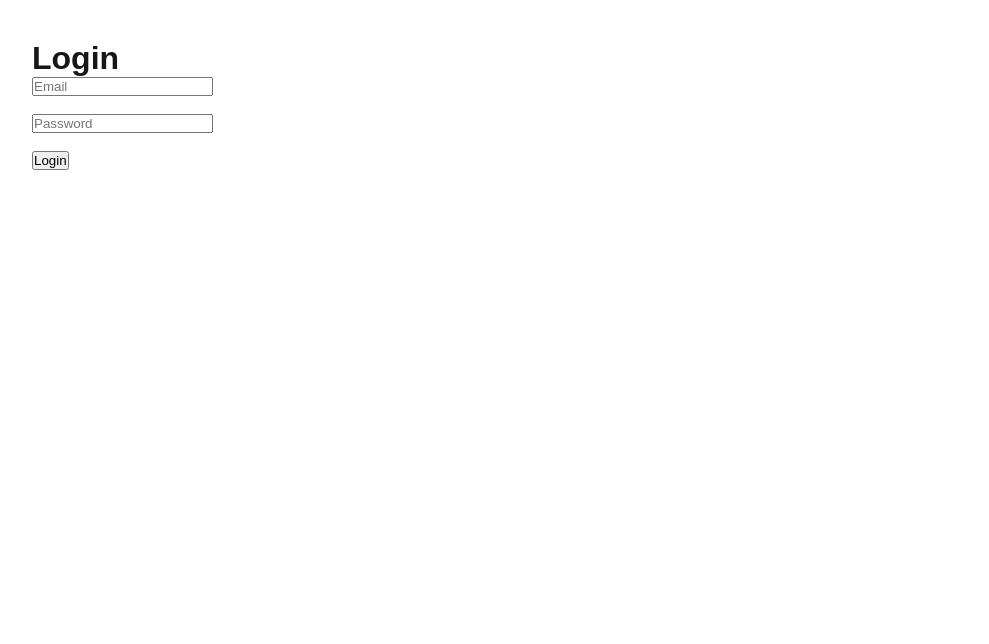
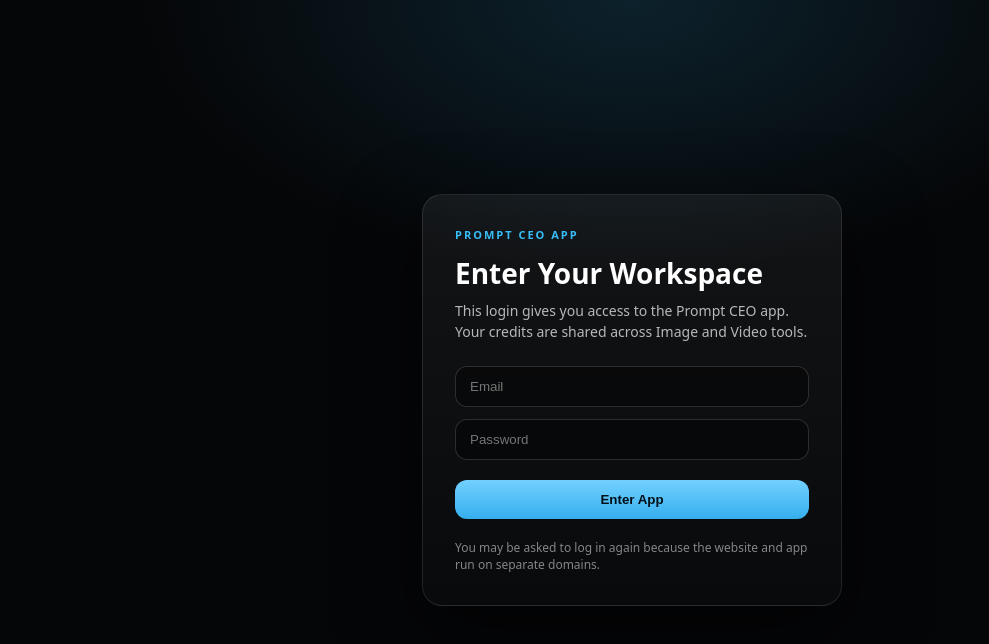
Before and after one commit to JerryWear/prompt-ceo, a Next.js app: page /login in a window 1280 px wide. Shown: the top 644 px of the page, without its empty margins (8-997 px from the left). Built offline with nearby package versions, Linux system fonts and the light colour scheme; no server answers.

Commit message:
Fix credits checkout auth and UI

```diff
--- a/app/login/page.js
+++ b/app/login/page.js
@@ -1,25 +1,25 @@
-"use client"
+'use client'
 
-import { useState } from "react"
-import { useRouter } from "next/navigation"
-import { createClient } from "../../lib/supabase/client"
+import { useState } from 'react'
+import { useRouter } from 'next/navigation'
+import { createClient } from '../../lib/supabase/client'
 
 export default function LoginPage() {
   const router = useRouter()
   const supabase = createClient()
 
-  const [email, setEmail] = useState("")
-  const [password, setPassword] = useState("")
+  const [email, setEmail] = useState('')
+  const [password, setPassword] = useState('')
   const [loading, setLoading] = useState(false)
-  const [error, setError] = useState("")
+  const [error, setError] = useState('')
 
   const handleLogin = async (e) => {
     e.preventDefault()
     setLoading(true)
-    setError("")
+    setError('')
 
     if (!email || !password) {
-      setError("Email and password are required")
+      setError('Email and password are required')
       setLoading(false)
       return
     }
@@ -35,40 +35,132 @@ export default function LoginPage() {
       return
     }
 
-    // ✅ CRITICAL: redirect AFTER session is created
-    router.push("/prompt-v2")
+    router.push('/prompt-v2')
     router.refresh()
   }
 
   return (
-    <div style={{ padding: 40 }}>
-      <h1>Login</h1>
+    <main style={styles.page}>
+      <div style={styles.card}>
+        <div style={styles.badge}>PROMPT CEO APP</div>
 
-      <form onSubmit={handleLogin}>
+        <h1 style={styles.title}>Enter Your Workspace</h1>
+
+        <p style={styles.subtitle}>
+          This login gives you access to the Prompt CEO app.
+          Your credits are shared across Image and Video tools.
+        </p>
+
+        <form onSubmit={handleLogin} style={styles.form}>
           <input
             type="email"
             placeholder="Email"
             value={email}
             onChange={(e) => setEmail(e.target.value)}
+            style={styles.input}
           />
-
-        <br /><br />
 
           <input
             type="password"
             placeholder="Password"
             value={password}
             onChange={(e) => setPassword(e.target.value)}
+            style={styles.input}
           />
 
-        <br /><br />
+          {error && <div style={styles.error}>{error}</div>}
 
-        <button type="submit" disabled={loading}>
-          {loading ? "Logging in..." : "Login"}
+          <button type="submit" style={styles.button} disabled={loading}>
+            {loading ? 'Entering...' : 'Enter App'}
           </button>
+        </form>
 
-        {error && <p style={{ color: "red" }}>{error}</p>}
-      </form>
+        <div style={styles.note}>
+          You may be asked to log in again because the website and app run on separate domains.
         </div>
+      </div>
+    </main>
   )
 }
+
+const styles = {
+  page: {
+    minHeight: '100vh',
+    background:
+      'radial-gradient(900px 500px at 50% 0%, rgba(56,189,248,0.15), transparent 55%), #050608',
+    display: 'flex',
+    alignItems: 'center',
+    justifyContent: 'center',
+    color: '#fff',
+    fontFamily: 'system-ui, sans-serif',
+  },
+
+  card: {
+    width: '100%',
+    maxWidth: 420,
+    padding: 32,
+    borderRadius: 20,
+    border: '1px solid rgba(255,255,255,0.1)',
+    background:
+      'linear-gradient(180deg, rgba(255,255,255,0.06), rgba(255,255,255,0.02))',
+    boxShadow: '0 30px 80px rgba(0,0,0,0.6)',
+  },
+
+  badge: {
+    fontSize: 11,
+    letterSpacing: 2,
+    color: '#38bdf8',
+    marginBottom: 12,
+    fontWeight: 800,
+  },
+
+  title: {
+    fontSize: 28,
+    fontWeight: 800,
+    marginBottom: 8,
+  },
+
+  subtitle: {
+    fontSize: 14,
+    color: 'rgba(255,255,255,0.7)',
+    marginBottom: 24,
+    lineHeight: 1.5,
+  },
+
+  form: {
+    display: 'flex',
+    flexDirection: 'column',
+    gap: 12,
+  },
+
+  input: {
+    padding: '12px 14px',
+    borderRadius: 12,
+    border: '1px solid rgba(255,255,255,0.15)',
+    background: 'rgba(0,0,0,0.4)',
+    color: '#fff',
+  },
+
+  button: {
+    marginTop: 8,
+    padding: '12px',
+    borderRadius: 12,
+    border: 'none',
+    fontWeight: 800,
+    background:
+      'linear-gradient(180deg, rgba(114,208,255,1), rgba(54,175,238,1))',
+    color: '#001018',
+    cursor: 'pointer',
+  },
+
+  error: {
+    color: '#f87171',
+    fontSize: 13,
+  },
+
+  note: {
+    marginTop: 20,
+    fontSize: 12,
+    color: 'rgba(255,255,255,0.5)',
+  },
+}
```
Lines whose indentation alone changed are shown as unchanged.
